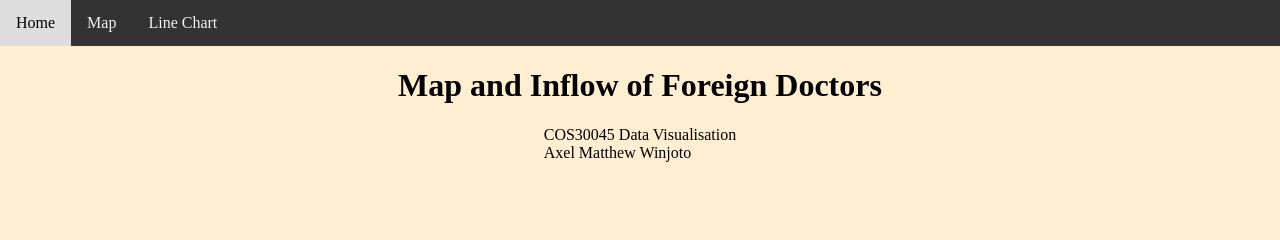
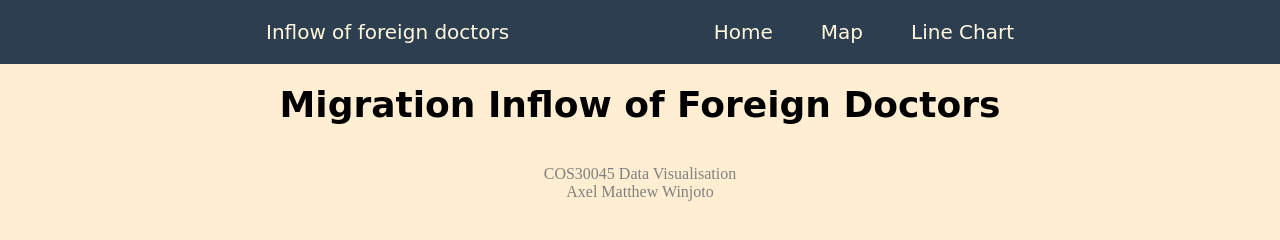
Before and after one commit to Korser890/World-GDP-Migration-Visualization-Website, a plain HTML site: page index.html in a window 1280 px wide. Drawn offline with Linux system fonts and the light colour scheme.

Commit message:
new file:   datas/inflowupdate.csv

```diff
--- a/chloropleth.JS
+++ b/chloropleth.JS
@@ -1,11 +1,11 @@
 function init() {
-    var w = 830; // width of the SVG
+    var w = 700; // width of the SVG
     var h = 500; // height of the SVG
 
     var projection = d3.geoNaturalEarth1()
                        .center([0, 0])
                        .translate([w / 2, h / 2])
-                       .scale(150);
+                       .scale(125);
 
     var path = d3.geoPath()
                  .projection(projection);
@@ -27,7 +27,7 @@ function init() {
 
 
     d3.json("world-geo-10m.json").then(function(world) {
-        d3.csv("datas/inflowtrial.csv").then(function(data) {
+        d3.csv("datas/inflowupdate.csv").then(function(data) {
             // Function to update the map based on the selected year
             function updateMap(year) {
                 var inflowYear = {};
--- a/index.html
+++ b/index.html
@@ -1,5 +1,6 @@
 <!DOCTYPE html>
 <html lang="en">
+
 <head>
     <meta charset="UTF-8" />
     <meta name="description" content="Data Visualisation" />
@@ -20,38 +21,66 @@
 
         nav {
             width: 100%;
-            background-color: #333;
-            overflow: hidden;
+            background-color: #2C3E50;
             top: 0;
             left: 0;
             z-index: 1000;
+            display: flex;
+            justify-content: space-between;
+            align-items: center;
         }
 
         nav a {
-            float: left;
-            display: block;
-            color: #f2f2f2;
+            font-family: 'Lobster', cursive;
+            font-size: 20px; /* Increase font size */
+            color: #FFF8DC;
             text-align: center;
-            padding: 14px 16px;
+            padding: 20px 16px;
             text-decoration: none;
         }
 
         nav a:hover {
-            background-color: #ddd;
-            color: black;
+            color: #E6E6FA;
+        }
+
+        .right {
+            display: flex;
+            gap: 16px;
+            margin-right: 250px;
+        }
+
+        .left {
+            margin-left: 250px;
+        }
+
+        footer {
+            color: grey;
+            text-align: center;
+            margin-top: 20px;
+        }
+
+        h1 {
+            font-family: 'Lobster', cursive;
+            font-size: 36px;
+            margin: 20px 0;
         }
     </style>
 </head>
+
 <body>
     <nav>
-        <a href="index.html">Home</a>
-        <a href="chloropleth.html">Map</a>
-        <a href="line.html">Line Chart</a>
+        <div class="left">
+        <a>Inflow of foreign doctors</a>
+        </div>
+        <div class="right">
+            <a href="index.html">Home</a>
+            <a href="chloropleth.html">Map</a>
+            <a href="line.html">Line Chart</a>
+        </div>
     </nav>
 
-    <h1>Map and Inflow of Foreign Doctors</h1>
-    </div>
-
+    <h1>Migration Inflow of Foreign Doctors</h1>
     <footer>COS30045 Data Visualisation <br> Axel Matthew Winjoto</footer>
 </body>
+
 </html>
--- a/line.css
+++ b/line.css
@@ -3,32 +3,63 @@ body {
     font-family: Arial, sans-serif;
 }
 
+body {
+    background-color: #FFEED2;
+    color: black;
+    display: flex;
+    flex-direction: column;
+    align-items: center;
+    margin: 0;
+}
+
 nav {
     width: 100%;
-    background-color: #333;
-    overflow: hidden;
-    position: fixed;
+    background-color: #2C3E50;
     top: 0;
     left: 0;
     z-index: 1000;
+    display: flex;
+    justify-content: space-between;
+    align-items: center;
 }
 
 nav a {
-    float: left;
-    display: block;
-    color: #f2f2f2;
+    font-family: 'Lobster', cursive;
+    font-size: 20px; /* Increase font size */
+    color: #FFF8DC;
     text-align: center;
-    padding: 14px 16px;
+    padding: 20px 16px;
     text-decoration: none;
 }
 
 nav a:hover {
-    background-color: #ddd;
-    color: black;
+    color: #E6E6FA;
 }
 
 h1 {
     margin-top: 60px; /* Add margin to compensate for the fixed navbar height */
+}
+
+.right {
+    display: flex;
+    gap: 16px;
+    margin-right: 250px;
+}
+
+.left {
+    margin-left: 250px;
+}
+
+footer {
+    color: grey;
+    text-align: center;
+    margin-top: 20px;
+}
+
+h1 {
+    font-family: 'Lobster', cursive;
+    font-size: 36px;
+    margin: 20px 0;
 }
 
 .line {
```
Also changed, not shown: chloropleth.html (+31 -13 lines), datas/inflowupdate.csv (added, +35 -0 lines), line.html (+8 -3 lines).
